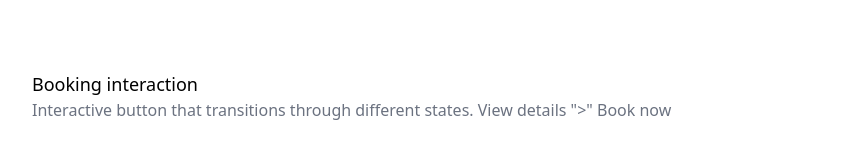
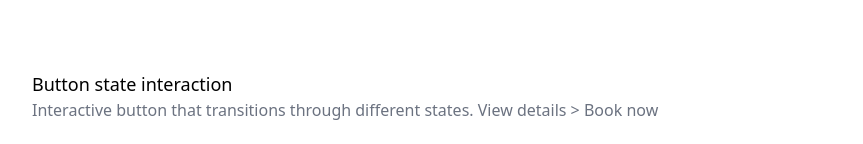
Before and after one commit to casicodes/portfolio, a React (Vite) app: page / in a window 1280 px wide. Shown: the part 170-314 px from the top of the page, without its empty margins (208-1071 px from the left). Built offline with nearby package versions, Linux system fonts and the light colour scheme.

Commit message:
Update component name

```diff
--- a/src/App.jsx
+++ b/src/App.jsx
@@ -3,7 +3,7 @@ import PageTitle from "./PageTitle";
 import TabsTransition from "./component/TabsTransition/TabsTransition";
 import MicroAnimation from "./component/MicroAnimation/MicroAnimation";
 import CardStack from "./component/CardStack/CardStack";
-import Airbnb from "./component/Airbnb/Airbnb";
+import ButtonState from "./component/ButtonState/ButtonState";
 import NewTab from "./component/NewTab/NewTab";
 import SheetAnimation from "./component/SheetAnimation/SheetAnimation";
 import Footer from "./Footer";
@@ -12,7 +12,7 @@ function App() {
   return (
     <div className="main-wrapper flex flex-col py-8 gap-20 text-left">
       <PageTitle />
-      <Airbnb />
+      <ButtonState />
       <SheetAnimation />
       <CardStack />
       <TabsTransition />
--- a/src/component/Airbnb/Airbnb.jsx
+++ b/src/component/ButtonState/ButtonState.jsx
@@ -11,7 +11,7 @@ import {
 } from "lucide-react";
 import house from "../../assets/house.webp";
 
-function Airbnb() {
+function ButtonState() {
   const [active, setActive] = useState(false);
   const [buttonState, setButtonState] = useState("idle");
 
@@ -36,10 +36,10 @@ function Airbnb() {
   return (
     <div className="playground flex flex-col gap-6">
       <div className="playground-desc">
-        <h1 className="text-lg">Booking interaction</h1>
+        <h1 className="text-lg">Button state interaction</h1>
         <p className="font-light text-gray-500">
           Interactive button that transitions through different states. View
-          details ">" Book now
+          details {">"} Book now
         </p>
       </div>
       <div className="playground-area rounded-2xl min-h-80 bg-white border-dashed border border-gray-300 gap-4 flex flex-col items-center justify-center">
@@ -61,7 +61,7 @@ function Airbnb() {
                 <motion.div className="flex justify-between items-center pb-5">
                   <div>
                     <h3 className="font-bold">Foxground, Australia</h3>
-                    <p>Aud 500 per night</p>
+                    <p>Aud 1500 per night</p>
                   </div>
 
                   <button
@@ -203,4 +203,4 @@ function Airbnb() {
   );
 }
 
-export default Airbnb;
+export default ButtonState;
```
